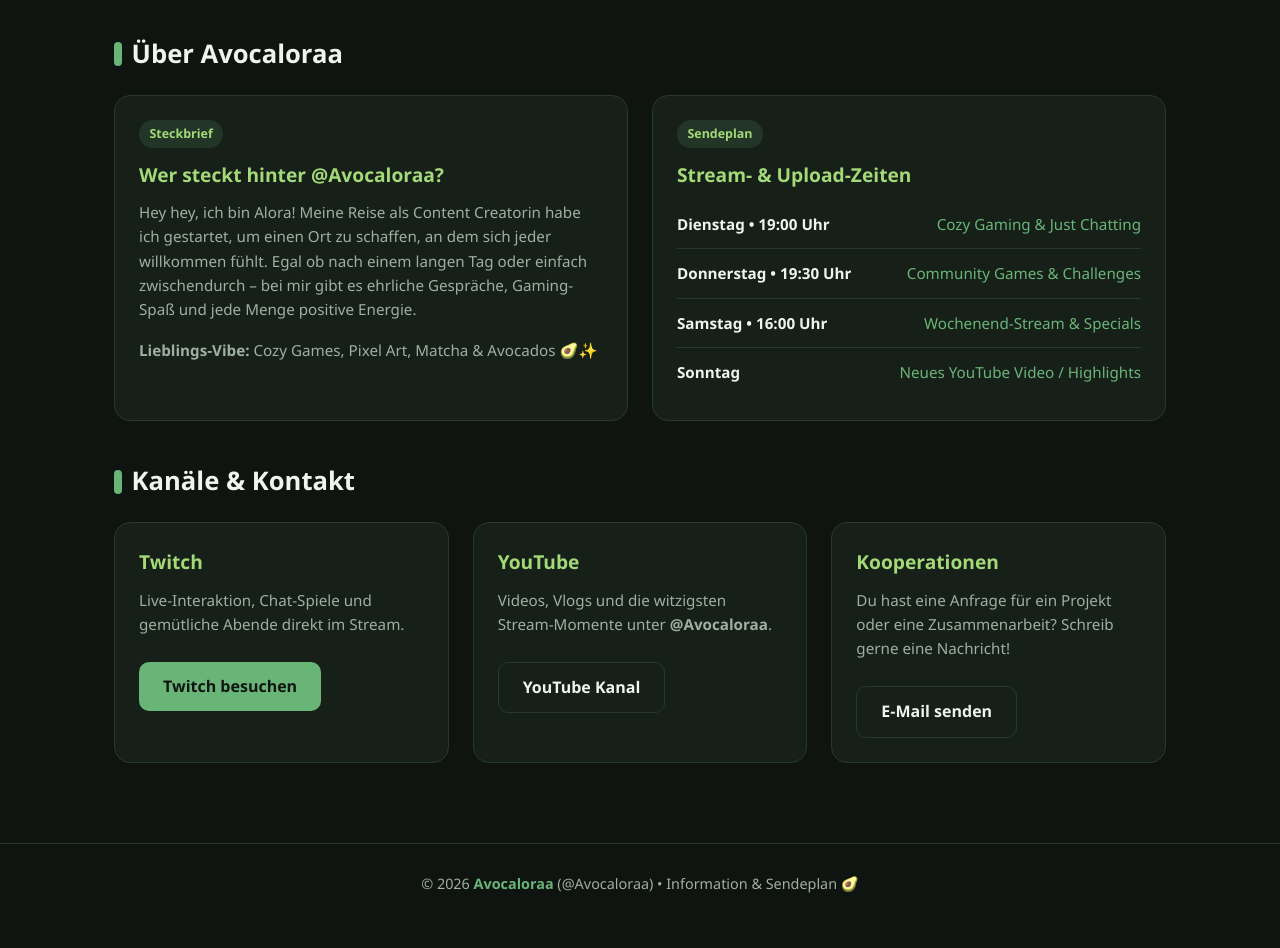
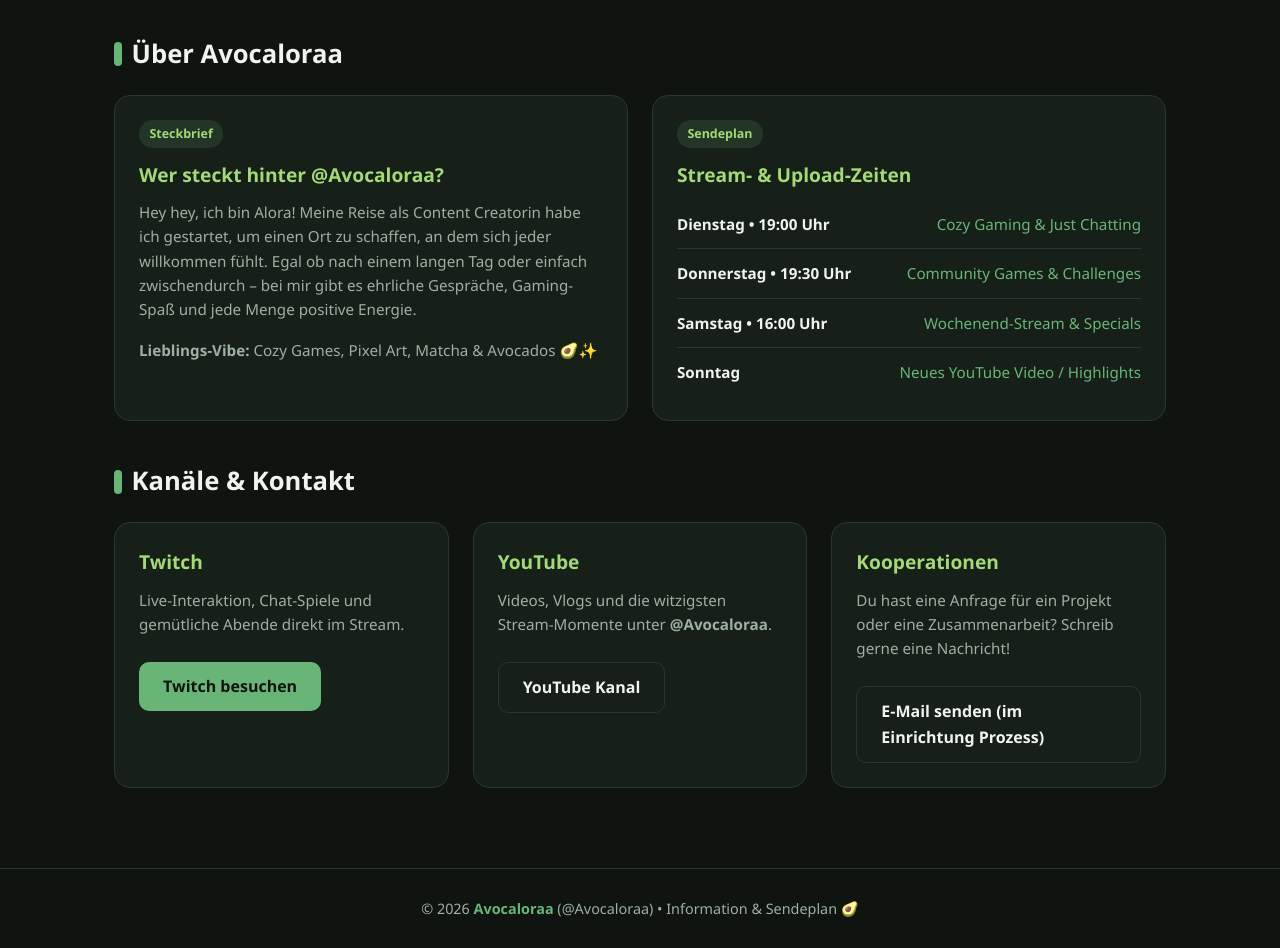
Before and after one commit to PrivatsupportMarcelCTG/Avocado, a plain HTML site: page info.html in a window 1280 px wide. Shown: the part 78-1026 px from the top of the page. Before the commit the page ends 1001 px from the top, so only its background shows below. Drawn offline with Linux system fonts and the light colour scheme.

Commit message:
Update info.html

```diff
--- a/info.html
+++ b/info.html
@@ -81,7 +81,7 @@
         <h3>Kooperationen</h3>
         <p>Du hast eine Anfrage für ein Projekt oder eine Zusammenarbeit? Schreib gerne eine Nachricht!</p>
         <br />
-        <a href="mailto:kontakt@avocaloraa.de" class="btn btn-secondary">E-Mail senden</a>
+        <a href="mailto:" class="btn btn-secondary">E-Mail senden (im Einrichtung Prozess)</a>
       </div>
     </div>
   </main>
```
